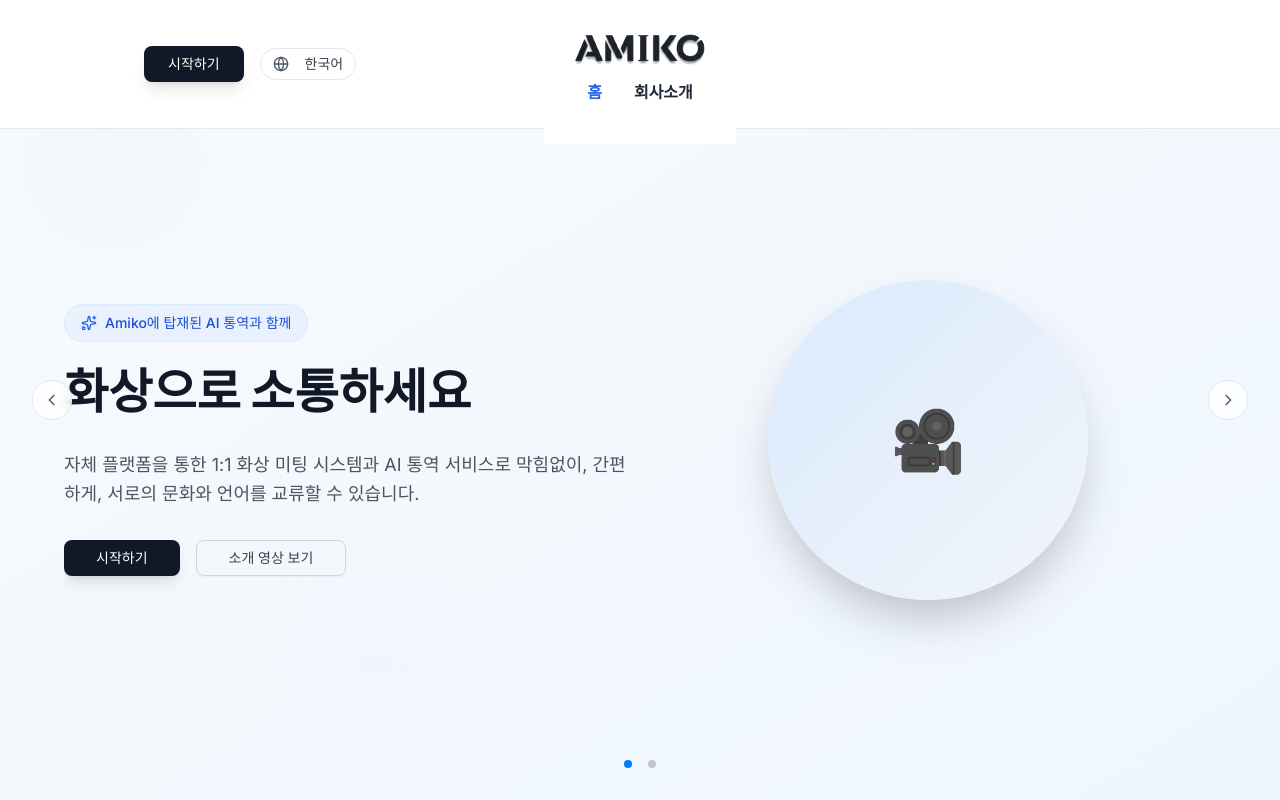
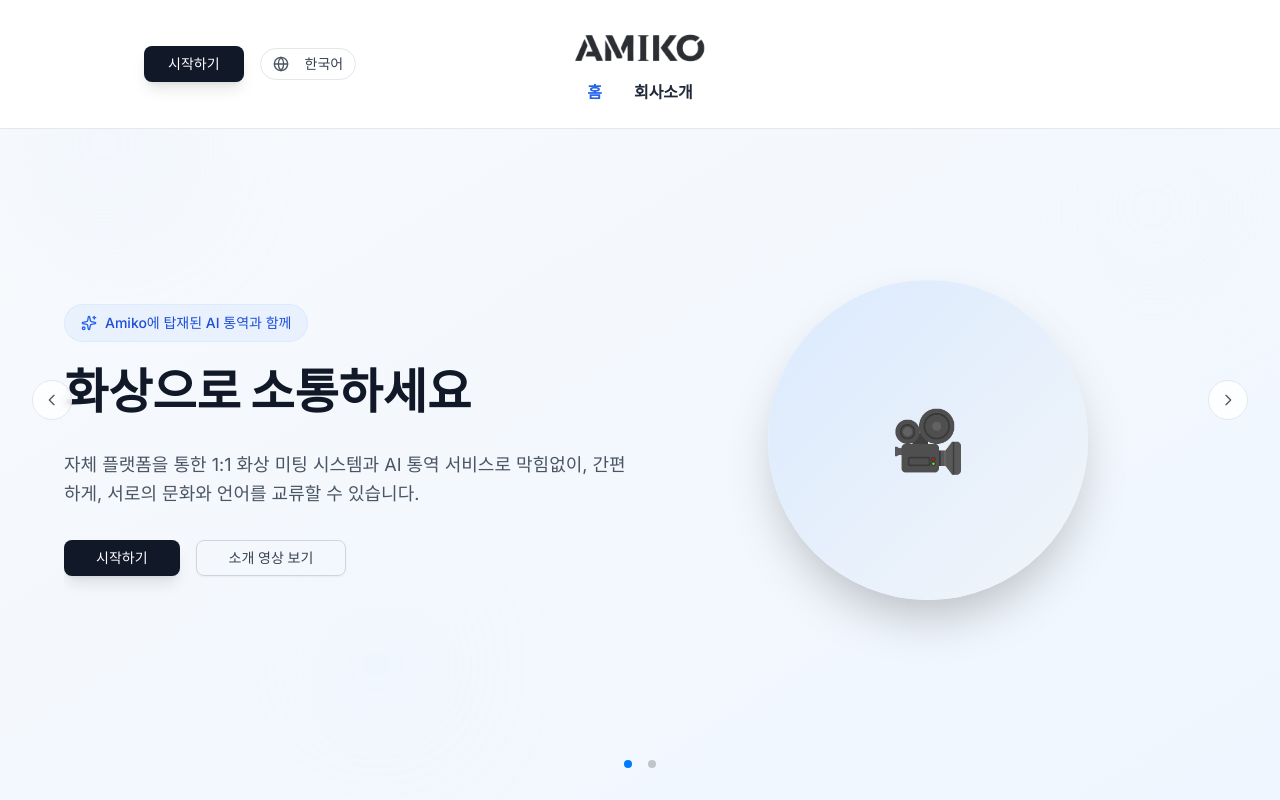
Before and after one commit to Sanghoonhan1334/Amiko-Project, a Next.js app: page / in a window 1280 px wide. Shown: the top 800 px of the page. Built offline with nearby package versions, Linux system fonts and the light colour scheme; no server answers; a web font is replaced by a local one.

Commit message:
feat: change logo to amiko-foto.png with transparent background and remove filter effects

```diff
--- a/src/components/layout/Header.tsx
+++ b/src/components/layout/Header.tsx
@@ -244,14 +244,11 @@ export default function Header() {
             <div className="absolute left-1/2 transform -translate-x-1/2 -top-12 z-10">
               <div className="flex items-center group">
                 <img
-                  src="/amiko-foto.jpg"
+                  src="/amiko-foto.png"
                   alt="Amiko"
                   className="h-48 w-auto object-contain group-hover:scale-105 transition-all duration-300"
                   style={{
-                    maxHeight: '192px',
-                    mixBlendMode: 'multiply',
-                    filter: 'contrast(1.2) brightness(1.1) saturate(1.1)',
-                    backgroundColor: 'transparent'
+                    maxHeight: '192px'
                   }}
                 />
               </div>
```
